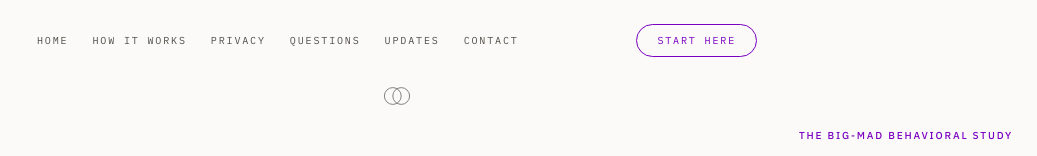
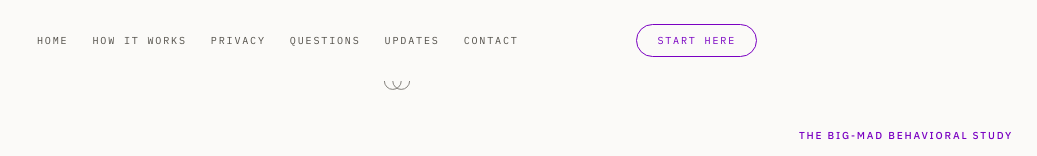
Before and after one commit to Good-Citizens-Corporation/big-mad-study, a Next.js app: page / in a window 1280 px wide. Shown: the top 156 px of the page, without its empty margins (243-1280 px from the left). Built offline with nearby package versions, Linux system fonts and the light colour scheme; no server answers.

Commit message:
Add translateY(-50%) for vertical centering

```diff
--- a/components/SlideSection.tsx
+++ b/components/SlideSection.tsx
@@ -111,7 +111,7 @@ export function SlideSection({
           className="absolute top-0"
           style={{
             left: "50%",
-            transform: "translateX(-50%)",
+            transform: "translateX(-50%) translateY(-50%)",
           }}
         >
           <Divider figure={slide.figure} />
```
